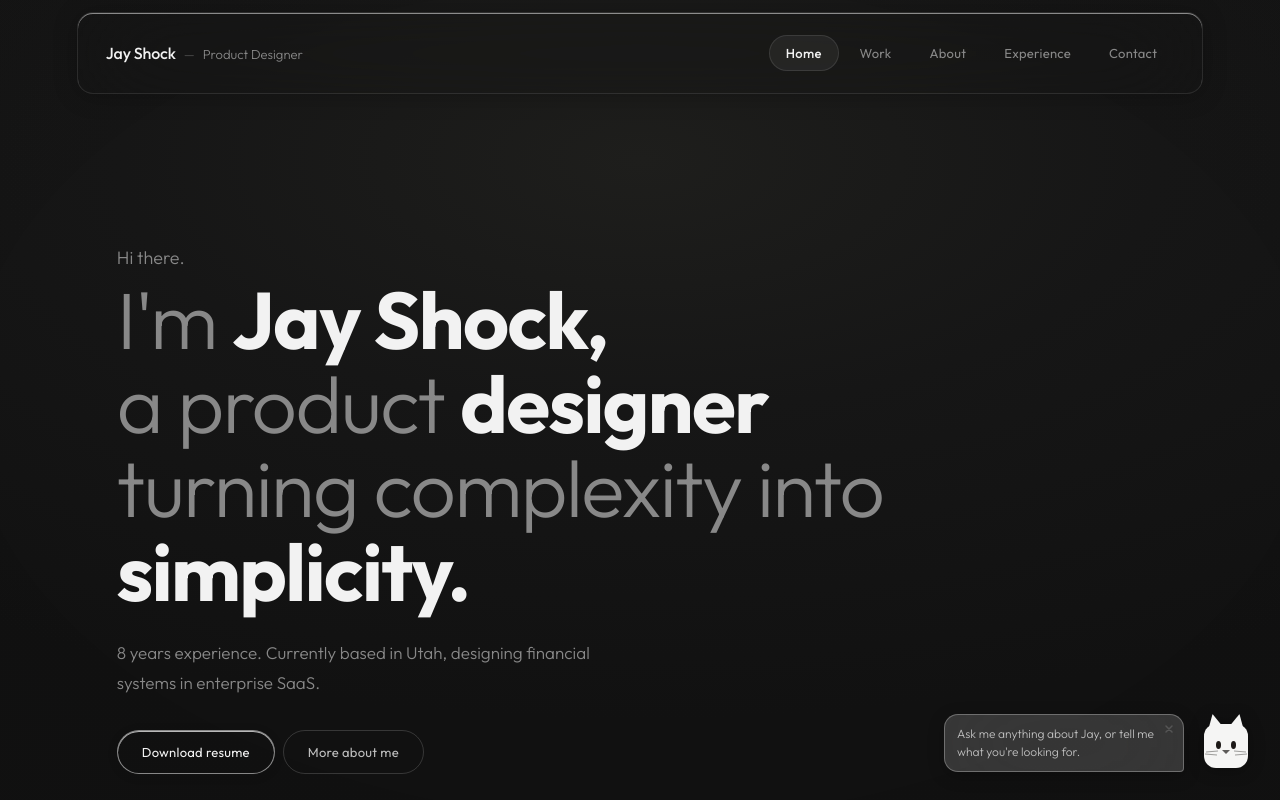
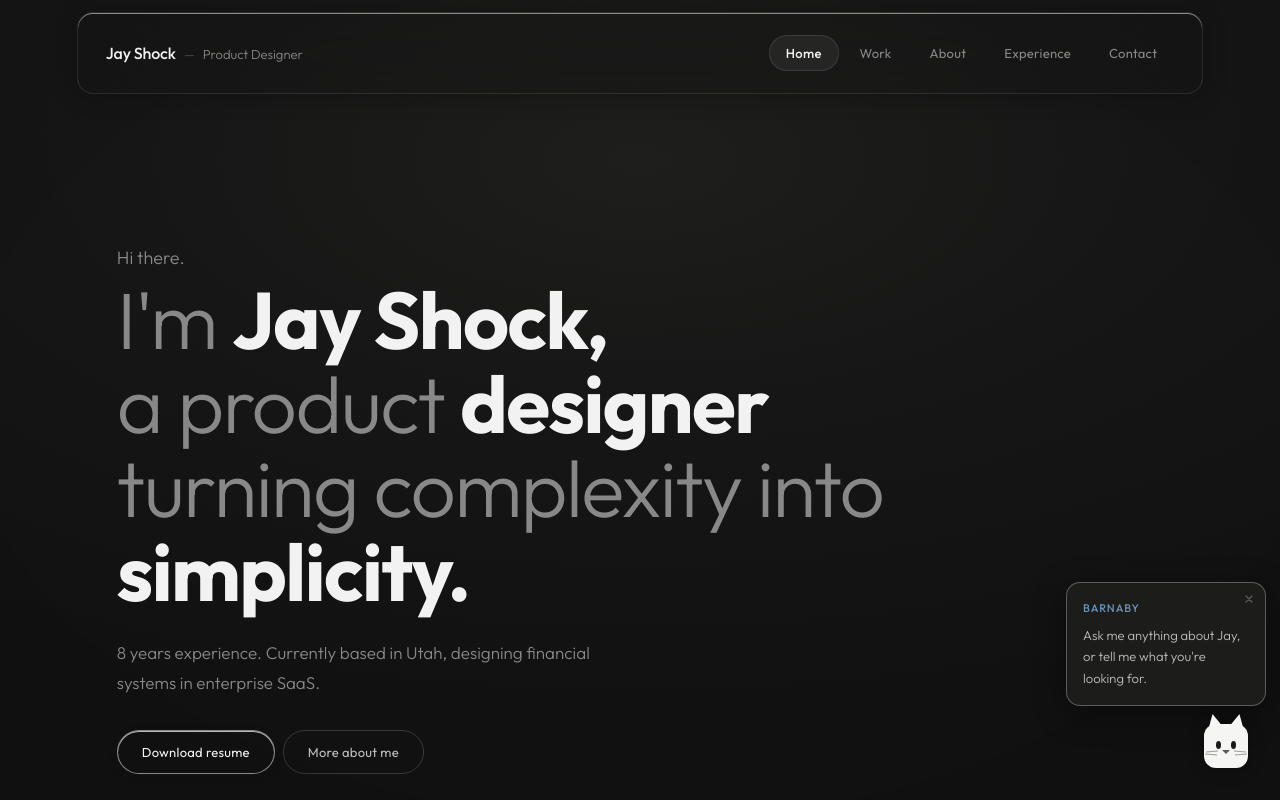
Before and after one commit to jayshock94/jayshock.com, a Next.js app: page / in a window 1280 px wide. Shown: the top 800 px of the page. Built offline with nearby package versions, Linux system fonts and the light colour scheme.

Commit message:
Style Barnaby welcome bubble: dark background, header label, no tail
Matches inline tooltip style with dark opaque background, BARNABY header
in accent color, positioned above the FAB.

Co-Authored-By: Claude Opus 4.6 (1M context) <noreply@anthropic.com>

```diff
--- a/components/chat/ChatFAB.tsx
+++ b/components/chat/ChatFAB.tsx
@@ -84,16 +84,16 @@ export default function ChatFAB({ isOpen, isStreaming, onClick, pageType }: Chat
           className={dismissing ? 'chat-bubble-exit' : 'chat-bubble-enter'}
           style={{
             position: 'fixed',
-            bottom: 'max(28px, env(safe-area-inset-bottom))',
-            right: 'calc(max(24px, env(safe-area-inset-right)) + 72px)',
-            maxWidth: '240px',
-            padding: '10px 28px 10px 12px',
-            borderRadius: '14px 14px 4px 14px',
-            background: 'var(--glass-thin)',
-            backdropFilter: 'blur(48px) saturate(180%)',
-            WebkitBackdropFilter: 'blur(48px) saturate(180%)',
+            bottom: 'calc(max(24px, env(safe-area-inset-bottom)) + 70px)',
+            right: 'calc(max(24px, env(safe-area-inset-right)) - 10px)',
+            maxWidth: '200px',
+            padding: 'var(--space-component-md)',
+            borderRadius: '14px',
+            background: 'rgba(30, 30, 28, 0.92)',
+            backdropFilter: 'blur(24px)',
+            WebkitBackdropFilter: 'blur(24px)',
             border: '0.5px solid var(--glass-border-mid)',
-            boxShadow: '0 4px 16px rgba(0, 0, 0, 0.25)',
+            boxShadow: '0 8px 32px rgba(0, 0, 0, 0.4)',
             zIndex: 59,
           }}
         >
@@ -107,8 +107,8 @@ export default function ChatFAB({ isOpen, isStreaming, onClick, pageType }: Chat
             aria-label="Dismiss"
             style={{
               position: 'absolute',
-              top: '4px',
-              right: '4px',
+              top: '6px',
+              right: '6px',
               width: '20px',
               height: '20px',
               border: 'none',
@@ -131,19 +131,35 @@ export default function ChatFAB({ isOpen, isStreaming, onClick, pageType }: Chat
             </svg>
           </button>
 
+          {/* Header */}
+          <p
+            style={{
+              margin: '0 0 6px 0',
+              fontFamily: 'var(--font-outfit), system-ui, sans-serif',
+              fontSize: '11px',
+              fontWeight: 500,
+              letterSpacing: '0.08em',
+              textTransform: 'uppercase',
+              color: 'var(--color-accent)',
+            }}
+          >
+            Barnaby
+          </p>
+
           {/* Message text */}
           <p
             style={{
               margin: 0,
               fontFamily: 'var(--font-outfit), system-ui, sans-serif',
-              fontSize: '12px',
+              fontSize: '13px',
               fontWeight: 300,
-              lineHeight: '1.5',
+              lineHeight: '1.65',
               color: 'var(--color-text-secondary)',
             }}
           >
             {BUBBLE_MESSAGES[pageType ?? 'home'] ?? BUBBLE_MESSAGES.home}
           </p>
+
         </div>
       )}
 
```
